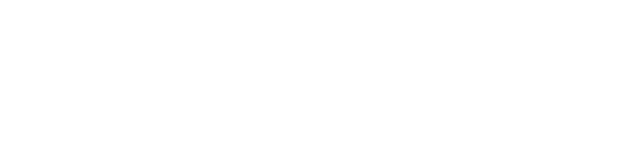
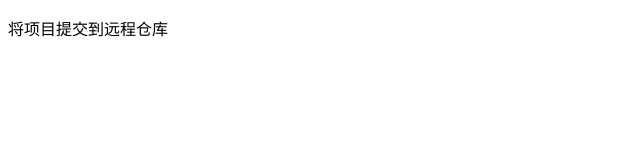
Before and after one commit to peng-source-cpu/gitDemo, a plain HTML site: page index.html in a window 1280 px wide. Shown: the whole page, without its empty margins (0-640 px from the left). Drawn offline with Linux system fonts and the light colour scheme.

Commit message:
index.html

```diff
--- a/index.html
+++ b/index.html
@@ -5,6 +5,8 @@
   <title>Title</title>
 </head>
 <body>
-
+<div>
+  <p>将项目提交到远程仓库</p>
+</div>
 </body>
 </html>
```
